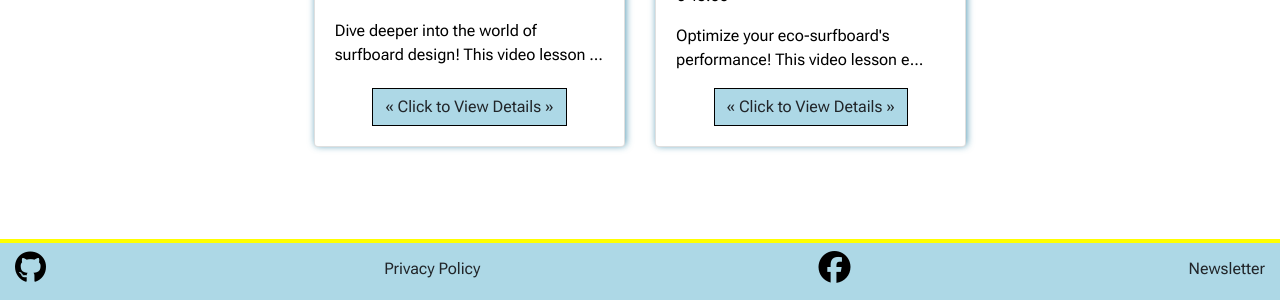
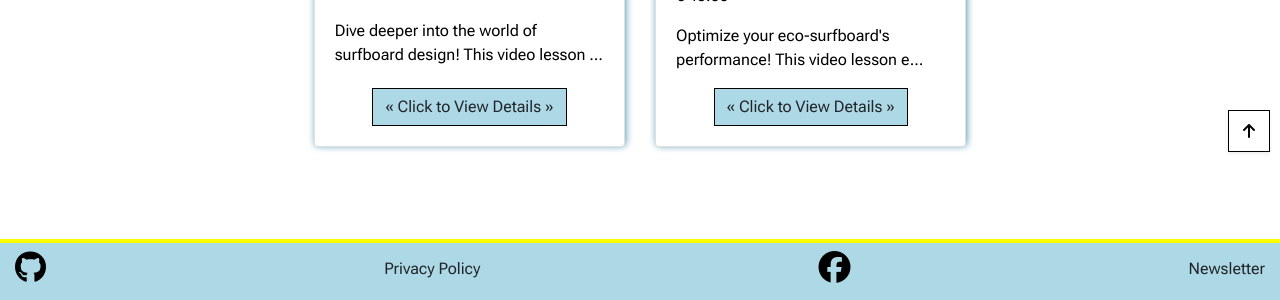
Before and after one commit to g-omarsdottir/shaping-sustainable-surf, a Django app: page /products/tutorials/ in a window 1280 px wide. Shown: the part 498-798 px from the top of the page. Run offline with Django 3.2, Linux system fonts and the light colour scheme; data comes from the database, SQL or seed files in the repository; parts of the project's set-up code (start-up, migrations or seed data) failed here and were passed over; some libraries are stand-ins or nearby versions.

Commit message:
Add to tutorials.html arrow button for go to top of page, javascript, & css

```diff
--- a/products/templates/products/tutorials.html
+++ b/products/templates/products/tutorials.html
@@ -38,4 +38,18 @@
         {% endfor %}
     </div>
 </div>
+<div class="btt-button shadow-sm rounded-0 border border-black">
+    <a class="btt-link d-flex h-100">
+        <i class="fas fa-arrow-up text-black mx-auto my-auto"></i>
+    </a>
+</div>
 {% endblock %}
+
+{% block postloadjs %}
+    {{ block.super }}
+    <script type="text/javascript">
+		$('.btt-link').click(function(e) {
+			window.scrollTo(0,0)
+		})
+	</script>
+{% endblock %}
--- a/static/css/base.css
+++ b/static/css/base.css
@@ -122,6 +122,22 @@ footer li a {
 }
 
 /* Styles from walkthrough project */
+
+.btt-button {
+    height: 42px;
+    width: 42px;
+    position: fixed;
+    bottom: 150px;
+    right: 10px;
+    background: rgba(255, 255, 255, 0.548);
+}
+
+.btt-link,
+.update-link,
+.remove-item {
+    cursor: pointer;
+}
+
 .btn-black {
     background: black;
     color: white;
```
